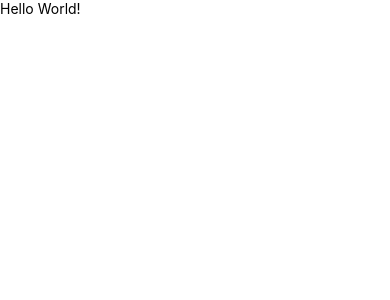
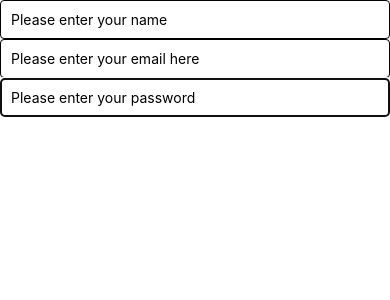
Before and after one commit to nvacheishvili/HWApp, a React Native app: screen / in a window 390 px wide. Shown: the top 300 px of the page. Built offline with nearby package versions, Linux system fonts and the light colour scheme.

Commit message:
text input explained

```diff
--- a/App.js
+++ b/App.js
@@ -1,10 +1,58 @@
-import React from 'react';
-import {SafeAreaView, Text} from 'react-native';
+import React, {useState} from 'react';
+import {SafeAreaView, TextInput} from 'react-native';
 
 const App = () => {
+  // Declare state variables to hold the value of each TextInput
+  const [textValue, setTextValue] = useState('');
+  const [email, setEmail] = useState('');
+  const [passwordValue, setPasswordValue] = useState('');
+
   return (
     <SafeAreaView>
-      <Text>Hello World!</Text>
+      <TextInput
+        // Set the style of the TextInput to have a border, padding, and rounded corners
+        style={{borderWidth: 1, padding: 10, borderRadius: 4}}
+        // Set the value of the TextInput to the textValue state variable
+        value={textValue}
+        // Set the onChangeText function to update the textValue state variable with the new value typed by the user
+        onChangeText={value => setTextValue(value)}
+        // Set autoFocus to true to automatically focus on this input when the component is rendered
+        autoFocus={true}
+        // Set the placeholder text to prompt the user to enter their name
+        placeholder={'Please enter your name'}
+      />
+      <TextInput
+        // Set the style of the TextInput to have a border, padding, and rounded corners
+        style={{borderWidth: 1, padding: 10, borderRadius: 4}}
+        // Set the value of the TextInput to the email state variable
+        value={email}
+        // Set the onChangeText function to update the email state variable with the new value typed by the user
+        onChangeText={value => setEmail(value)}
+        // Set returnKeyType to 'search' to change the return key on the keyboard to say 'Search'
+        returnKeyType={'search'}
+        // Set keyboardType to 'email-address' to display the email keyboard layout
+        keyboardType={'email-address'}
+        // Set autoFocus to true to automatically focus on this input when the component is rendered
+        autoFocus={true}
+        // Set the placeholder text to prompt the user to enter their email
+        placeholder={'Please enter your email here'}
+      />
+      <TextInput
+        // Set the style of the TextInput to have a border, padding, and rounded corners
+        style={{borderWidth: 1, padding: 10, borderRadius: 4}}
+        // Set the value of the TextInput to the passwordValue state variable
+        value={passwordValue}
+        // Set the onChangeText function to update the passwordValue state variable with the new value typed by the user
+        onChangeText={value => setPasswordValue(value)}
+        // Set keyboardType to 'phone-pad' to display the phone number keyboard layout
+        keyboardType={'phone-pad'}
+        // Set secureTextEntry to true to hide the typed text as bullets (for passwords)
+        secureTextEntry={true}
+        // Set autoFocus to true to automatically focus on this input when the component is rendered
+        autoFocus={true}
+        // Set the placeholder text to prompt the user to enter their password
+        placeholder={'Please enter your password'}
+      />
     </SafeAreaView>
   );
 };
```
